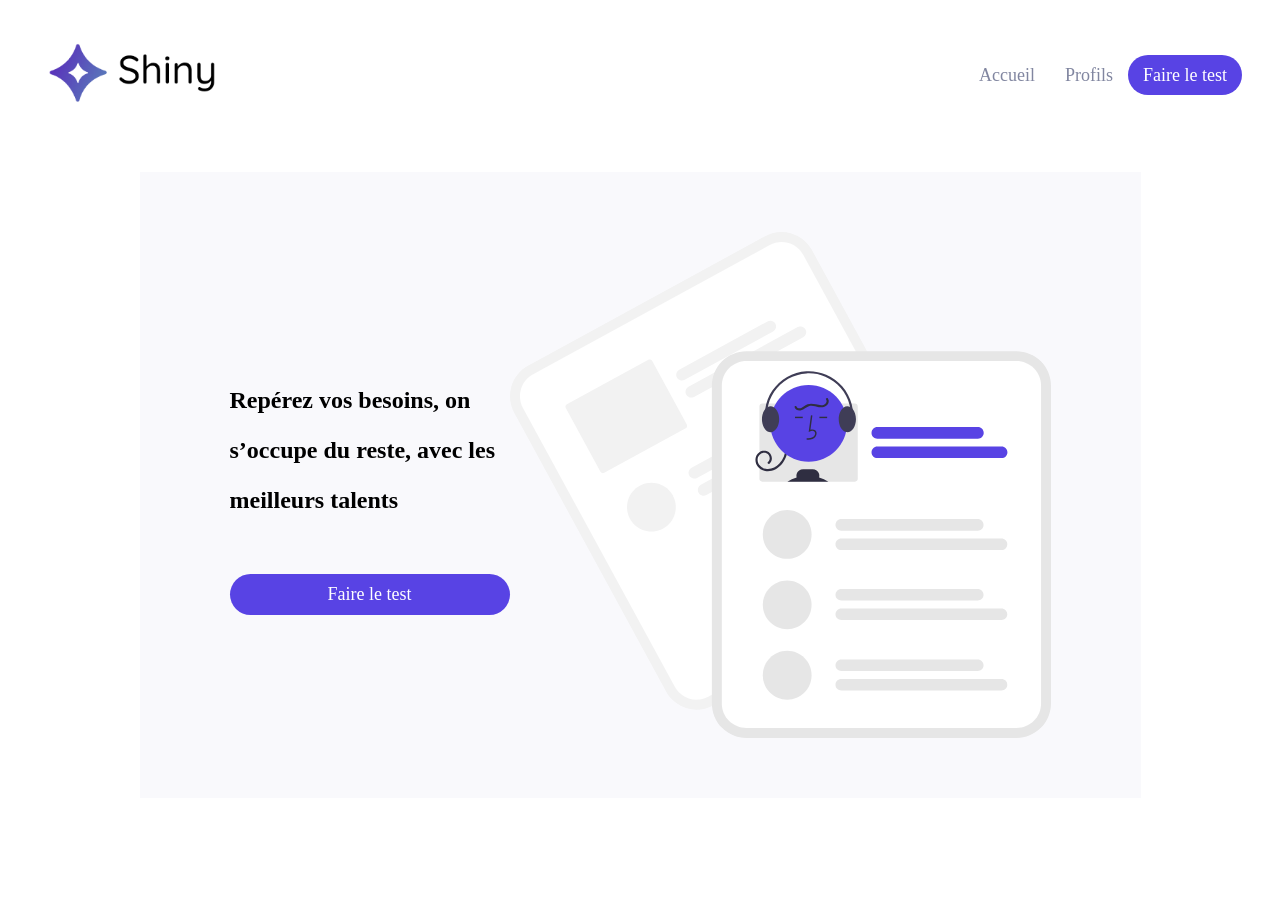
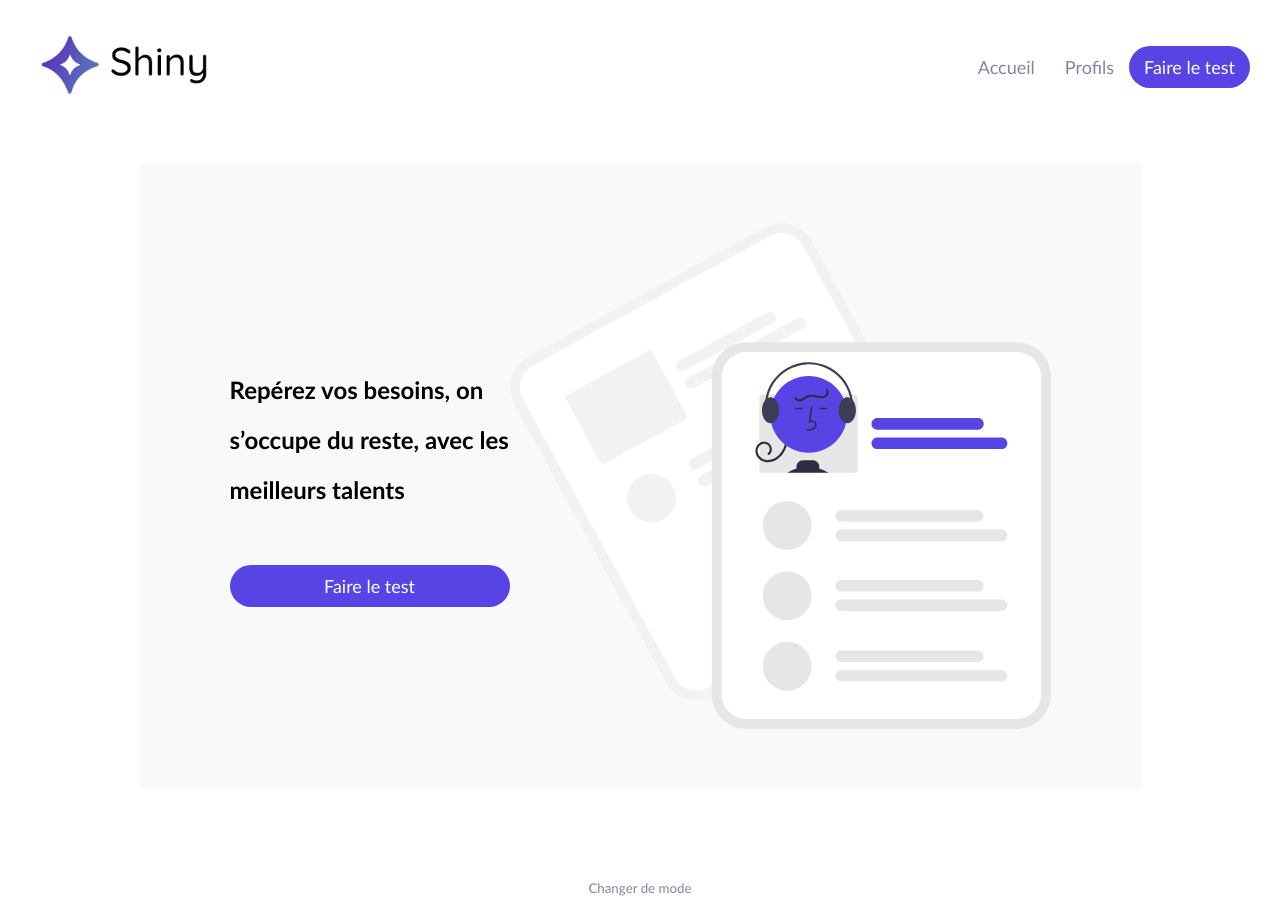
Before and after one commit to lukas-pixel/exo-create-react-app, a React (Create React App) app in the folder shiny-agency/: page / in a window 1280 px wide. Before the commit the page ends 836 px from the top, so only its background shows below. Built offline with nearby package versions, Linux system fonts and the light colour scheme.

Commit message:
GlobalStyle mis dans un fichier a part + GlobalStyle mis en composant fonction

```diff
--- a/shiny-agency/src/index.jsx
+++ b/shiny-agency/src/index.jsx
@@ -7,21 +7,14 @@ import Header from './conponents/Header'
 import Error from './conponents/Error/index'
 import Results from './pages/Result/index'
 import Freelances from './pages/Freelances/index'
-// import { createGlobalStyle } from 'styled-components'
-
-// const GlobalStyle = createGlobalStyle`
-//   * {
-//     font-family: 'Trebuchet MS', Helvetica, sans-serif;
-//   }
-//   body {
-//     margin: 0;
-//   }
-// `
+import Footer from './conponents/Footer/index'
+import ThemeProvider from './utils/context/index'
+import GlobalStyle from './utils/style/GlobalStyle'
 
 ReactDOM.render(
   <React.StrictMode>
     <Router>
-      {/* <GlobalStyle> */}
+      <GlobalStyle />
       <Header />
       <Switch>
         <Route exact path="/">
@@ -40,7 +33,8 @@ ReactDOM.render(
           <Error />
         </Route>
       </Switch>
-      {/* </GlobalStyle> */}
+      <Footer />
+      <ThemeProvider />
     </Router>
   </React.StrictMode>,
   document.getElementById('root')
--- /dev/null
+++ b/shiny-agency/src/utils/context/index.jsx
@@ -0,0 +1,18 @@
+import { createContext, useState } from "react";
+
+export const ThemeContext = createContext()
+
+export const ThemeProvider = ({ children }) => {
+    const [theme, setTheme] = useState('light')
+    const toggleTheme = () => {
+        setTheme(theme === 'light' ? 'dark' : 'light')
+    }
+
+    return (
+        <ThemeContext.Provider value={{ theme, toggleTheme }}>
+            {children}
+        </ThemeContext.Provider>
+    )
+}
+
+export default ThemeProvider
--- /dev/null
+++ b/shiny-agency/src/utils/style/GlobalStyle.jsx
@@ -0,0 +1,16 @@
+import { createGlobalStyle } from 'styled-components'
+
+const StyledGlobalStyle = createGlobalStyle`
+  * {
+    font-family: 'Trebuchet MS', Helvetica, sans-serif;
+  }
+  body {
+    margin: 0;
+  }
+`
+
+function GlobalStyle() {
+    return <StyledGlobalStyle />
+}
+
+export default GlobalStyle
```
